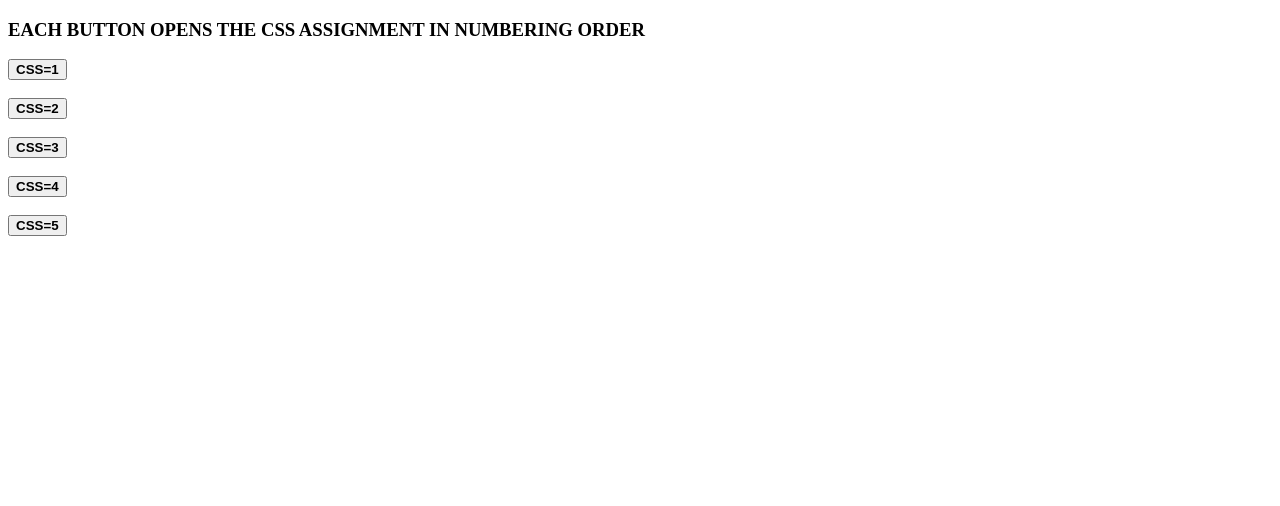
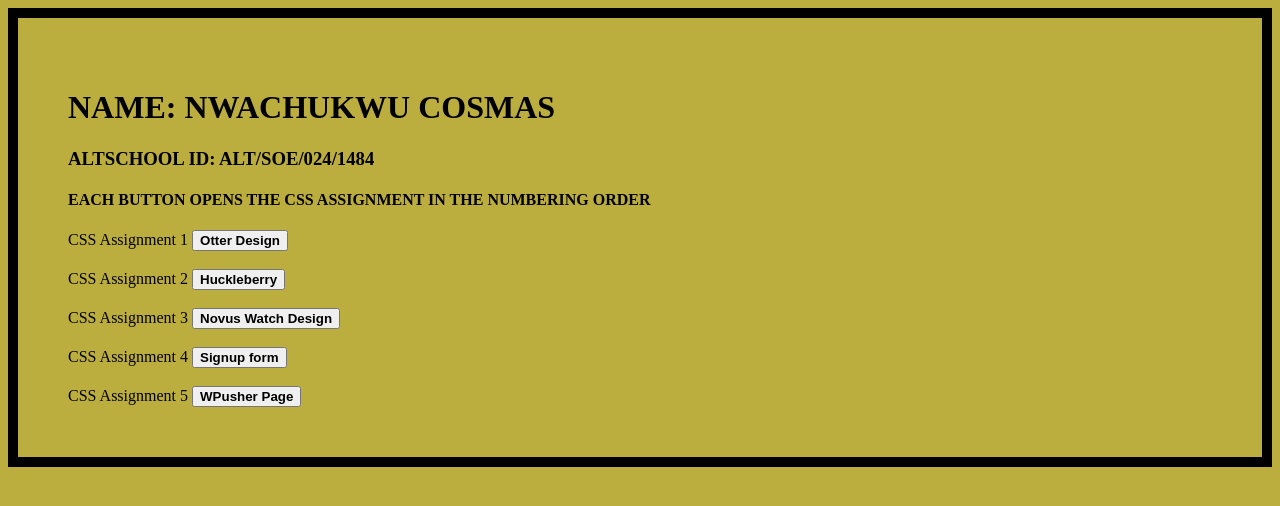
Before and after one commit to Darkchild123/CSS_1, a plain HTML site: page index.html in a window 1280 px wide. Drawn offline with Linux system fonts and the light colour scheme.

Commit message:
Update index.html

```diff
--- a/index.html
+++ b/index.html
@@ -4,27 +4,38 @@
     <meta charset="UTF-8">
     <meta name="viewport" content="width=device-width, initial-scale=1.0">
     <title>Index for CSS</title>
+    <style>
+        body {
+          background-color: rgb(188, 173, 63);
+          border-style: solid;
+          border-width: 10px;
+          border-color: black;
+          padding: 50px;
+        }
+        </style>
+</head>
+<h1>NAME: NWACHUKWU COSMAS</h1>
+      <h3>ALTSCHOOL ID: ALT/SOE/024/1484</h3>
 
-</head>
-<h3>EACH BUTTON OPENS THE CSS ASSIGNMENT IN NUMBERING ORDER</h3>
+<h4>EACH BUTTON OPENS THE CSS ASSIGNMENT IN THE NUMBERING ORDER</h4>
 <body>
-    <a href="./CSS-1.html"><button><strong>CSS=1</strong></button></a>
+ CSS Assignment 1  <a href="./CSS-1.html"><button><strong>Otter Design</strong></button></a>
 
     <br></br>
 
-    <a href="./CSS-2.html"><button><strong>CSS=2</strong></button></a>
+ CSS Assignment 2  <a href="./CSS-2.html"><button><strong>Huckleberry</strong></button></a>
 
     <br></br>
 
-    <a href="./CSS-3.html"><button><strong>CSS=3</strong></button></a>
+ CSS Assignment 3  <a href="./CSS-3.html"><button><strong>Novus Watch Design</strong></button></a>
 
     <br></br>
 
-    <a href="./CSS-4.html"><button><strong>CSS=4</strong></button></a>
+ CSS Assignment 4  <a href="./CSS-4.html"><button><strong>Signup form</strong></button></a>
 
     <br></br>
 
-    <a href="./CSS-5.html"><button><strong>CSS=5</strong></button></a>
+ CSS Assignment 5   <a href="./CSS-5.html"><button><strong>WPusher Page</strong></button></a>
 
 
 </body>
```
